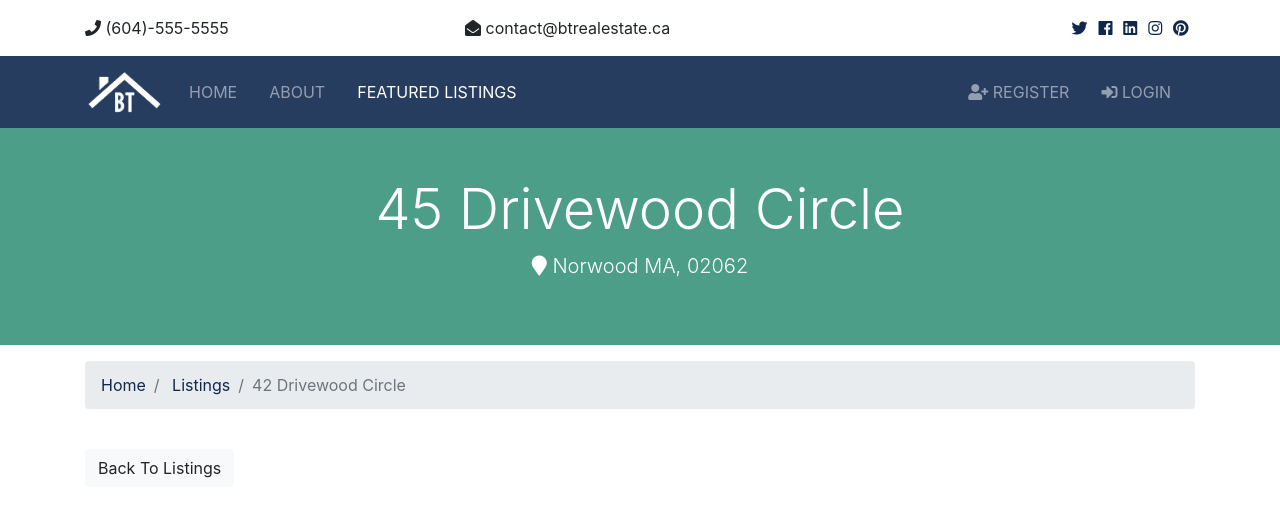
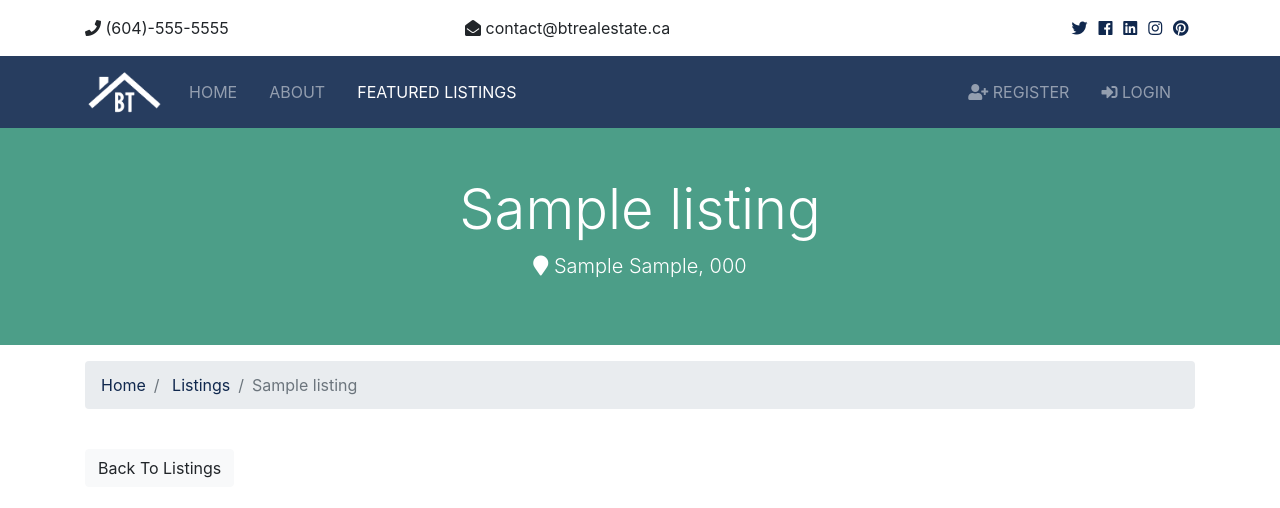
Before and after one commit to arianrah/Barry-Typical-Real-Estate-Website, a Django app: page /listings/1 in a window 1280 px wide. Shown: the top 508 px of the page. Run offline with Django 3.2, Linux system fonts and the light colour scheme; tables that the repository leaves empty hold one stand-in row (values such as "Sample post"); grey boxes marked "Sample" are stand-in pictures; some libraries are stand-ins or nearby versions.

Commit message:
Completed single listing page dynamic data from db.

```diff
--- a/listings/views.py
+++ b/listings/views.py
@@ -1,4 +1,4 @@
-from django.shortcuts import render
+from django.shortcuts import render, get_object_or_404
 
 from .models import Listing
 
@@ -17,7 +17,12 @@
 
 
 def listing(request, listing_id):
-    return render(request, 'listings/listing.html')
+    # get and check + show 404 if doesn't exist.
+    listing = get_object_or_404(Listing, pk=listing_id)
+    context = {
+        'listing': listing
+    }
+    return render(request, 'listings/listing.html', context)
 
 
 def search(request):
--- a/templates/listings/listing.html
+++ b/templates/listings/listing.html
@@ -1,11 +1,12 @@
-{% extends 'base.html' %} {% block content %}
+{% extends 'base.html' %} {% block content %} {% load humanize %}
 
 <section id="showcase-inner" class="py-5 text-white">
 	<div class="container">
 		<div class="row text-center">
 			<div class="col-md-12">
-				<h1 class="display-4">45 Drivewood Circle</h1>
-				<p class="lead"><i class="fas fa-map-marker"></i> Norwood MA, 02062</p>
+				<h1 class="display-4">{{ listing.title }}</h1>
+				<p class="lead"><i class="fas fa-map-marker"></i> {{ listing.city }} {{ listing.province }},
+					{{ listing.postalcode }}</p>
 			</div>
 		</div>
 	</div>
@@ -20,9 +21,9 @@
 					<a href="index.html">Home</a>
 				</li>
 				<li class="breadcrumb-item">
-					<a href="listings.html">Listings</a>
+					<a href="{% url 'listings' %}">Listings</a>
 				</li>
-				<li class="breadcrumb-item active">42 Drivewood Circle</li>
+				<li class="breadcrumb-item active">{{ listing.title }}</li>
 			</ol>
 		</nav>
 	</div>
@@ -31,89 +32,55 @@
 <!-- Listing -->
 <section id="listing" class="py-4">
 	<div class="container">
-		<a href="listings.html" class="btn btn-light mb-4">Back To Listings</a>
+		<a href="{% url 'listings' %}" class="btn btn-light mb-4">Back To Listings</a>
 		<div class="row">
 			<div class="col-md-9">
 				<!-- Home Main Image -->
-				<img
-					src="assets/img/homes/home-1.jpg"
-					alt=""
-					class="img-main img-fluid mb-3"
-				/>
+				<img src="{{ listing.photo_main.url }}" alt="" class="img-main img-fluid mb-3" />
 				<!-- Thumbnails -->
 				<div class="row mb-5 thumbs">
+					{% if listing.photo_1 %}
 					<div class="col-md-2">
-						<a
-							href="assets/img/homes/home-inside-1.jpg"
-							data-lightbox="home-images"
-						>
-							<img
-								src="assets/img/homes/home-inside-1.jpg"
-								alt=""
-								class="img-fluid"
-							/>
+						<a href="{{ listing.photo_1.url }}" data-lightbox="home-images">
+							<img src="{{ listing.photo_1.url }}" alt="" class="img-fluid" />
 						</a>
 					</div>
+					{% endif %}
+					{% if listing.photo_2 %}
 					<div class="col-md-2">
-						<a
-							href="assets/img/homes/home-inside-2.jpg"
-							data-lightbox="home-images"
-						>
-							<img
-								src="assets/img/homes/home-inside-2.jpg"
-								alt=""
-								class="img-fluid"
-							/>
+						<a href="{{ listing.photo_2.url }}" data-lightbox="home-images">
+							<img src="{{ listing.photo_2.url}}" alt="" class="img-fluid" />
 						</a>
 					</div>
+					{% endif %}
+					{% if listing.photo_3 %}
 					<div class="col-md-2">
-						<a
-							href="assets/img/homes/home-inside-3.jpg"
-							data-lightbox="home-images"
-						>
-							<img
-								src="assets/img/homes/home-inside-3.jpg"
-								alt=""
-								class="img-fluid"
-							/>
+						<a href="{{ listing.photo_3.url}}" data-lightbox="home-images">
+							<img src="{{ listing.photo_3.url}}" alt="" class="img-fluid" />
 						</a>
 					</div>
+					{% endif %}
+					{% if listing.photo_4 %}
 					<div class="col-md-2">
-						<a
-							href="assets/img/homes/home-inside-4.jpg"
-							data-lightbox="home-images"
-						>
-							<img
-								src="assets/img/homes/home-inside-4.jpg"
-								alt=""
-								class="img-fluid"
-							/>
+						<a href="{{ listing.photo_4.url}}" data-lightbox="home-images">
+							<img src="{{ listing.photo_4.url}}" alt="" class="img-fluid" />
 						</a>
 					</div>
+					{% endif %}
+					{% if listing.photo_5 %}
 					<div class="col-md-2">
-						<a
-							href="assets/img/homes/home-inside-5.jpg"
-							data-lightbox="home-images"
-						>
-							<img
-								src="assets/img/homes/home-inside-5.jpg"
-								alt=""
-								class="img-fluid"
-							/>
+						<a href="{{ listing.photo_5.url}}" data-lightbox="home-images">
+							<img src="{{ listing.photo_5.url}}" alt="" class="img-fluid" />
 						</a>
 					</div>
+					{% endif %}
+					{% if listing.photo_6 %}
 					<div class="col-md-2">
-						<a
-							href="assets/img/homes/home-inside-6.jpg"
-							data-lightbox="home-images"
-						>
-							<img
-								src="assets/img/homes/home-inside-6.jpg"
-								alt=""
-								class="img-fluid"
-							/>
+						<a href="{{ listing.photo_6.url}}" data-lightbox="home-images">
+							<img src="{{ listing.photo_6.url}}" alt="" class="img-fluid" />
 						</a>
 					</div>
+					{% endif %}
 				</div>
 				<!-- Fields -->
 				<div class="row mb-5 fields">
@@ -121,19 +88,19 @@
 						<ul class="list-group list-group-flush">
 							<li class="list-group-item text-secondary">
 								<i class="fas fa-money-bill-alt"></i> Asking Price:
-								<span class="float-right">$490,000</span>
+								<span class="float-right">${{ listing.price | intcomma }}</span>
 							</li>
 							<li class="list-group-item text-secondary">
 								<i class="fas fa-bed"></i> Bedrooms:
-								<span class="float-right">3</span>
+								<span class="float-right">{{ listing.bedrooms }}</span>
 							</li>
 							<li class="list-group-item text-secondary">
 								<i class="fas fa-bath"></i> Bathrooms:
-								<span class="float-right">2</span>
+								<span class="float-right">{{ listing.bathrooms }}</span>
 							</li>
 							<li class="list-group-item text-secondary">
 								<i class="fas fa-car"></i> Garage:
-								<span class="float-right">2 </span>
+								<span class="float-right">{{ listing.garage }} </span>
 							</li>
 						</ul>
 					</div>
@@ -141,19 +108,19 @@
 						<ul class="list-group list-group-flush">
 							<li class="list-group-item text-secondary">
 								<i class="fas fa-th-large"></i> Square Feet:
-								<span class="float-right">3200</span>
+								<span class="float-right">{{ listing.sqft }}</span>
 							</li>
 							<li class="list-group-item text-secondary">
 								<i class="fas fa-square"></i> Lot Size:
-								<span class="float-right">2.5 Acres </span>
+								<span class="float-right">{{ listing.lot_size }} acres </span>
 							</li>
 							<li class="list-group-item text-secondary">
 								<i class="fas fa-calendar"></i> Listing Date:
-								<span class="float-right">8/30/2018</span>
+								<span class="float-right">{{ listing.list_date | date }}</span>
 							</li>
 							<li class="list-group-item text-secondary">
 								<i class="fas fa-bed"></i> Realtor:
-								<span class="float-right">Kyle Brown </span>
+								<span class="float-right">{{ listing.realtor }} </span>
 							</li>
 						</ul>
 					</div>
@@ -162,31 +129,19 @@
 				<!-- Description -->
 				<div class="row mb-5">
 					<div class="col-md-12">
-						Lorem ipsum dolor sit amet consectetur adipisicing elit. Mollitia
-						recusandae esse reiciendis officia omnis non rerum dicta cupiditate
-						nostrum molestias deserunt aut minus inventore animi atque,
-						consequuntur ad fugit. Possimus culpa blanditiis repellendus ipsa
-						similique ullam, natus error dolor harum.
+						{{ listing.description }}
 					</div>
 				</div>
 			</div>
 			<div class="col-md-3">
 				<div class="card mb-3">
-					<img
-						class="card-img-top"
-						src="assets/img/realtors/kyle.jpg"
-						alt="Seller of the month"
-					/>
+					<img class="card-img-top" src="{{ listing.realtor.photo.url }}" alt="" />
 					<div class="card-body">
 						<h5 class="card-title">Property Realtor</h5>
-						<h6 class="text-secondary">Kyle Brown</h6>
+						<h6 class="text-secondary">{{ listing.realtor }}</h6>
 					</div>
 				</div>
-				<button
-					class="btn-primary btn-block btn-lg"
-					data-toggle="modal"
-					data-target="#inquiryModal"
-				>
+				<button class="btn-primary btn-block btn-lg" data-toggle="modal" data-target="#inquiryModal">
 					Make An Inquiry
 				</button>
 			</div>
@@ -208,13 +163,7 @@
 				<form>
 					<div class="form-group">
 						<label for="property_name" class="col-form-label">Property:</label>
-						<input
-							type="text"
-							name="listing"
-							class="form-control"
-							value="45 Drivewood Cirlce"
-							disabled
-						/>
+						<input type="text" name="listing" class="form-control" value="45 Drivewood Cirlce" disabled />
 					</div>
 					<div class="form-group">
 						<label for="name" class="col-form-label">Name:</label>
@@ -233,11 +182,7 @@
 						<textarea name="message" class="form-control"></textarea>
 					</div>
 					<hr />
-					<input
-						type="submit"
-						value="Send"
-						class="btn btn-block btn-secondary"
-					/>
+					<input type="submit" value="Send" class="btn btn-block btn-secondary" />
 				</form>
 			</div>
 		</div>
```
